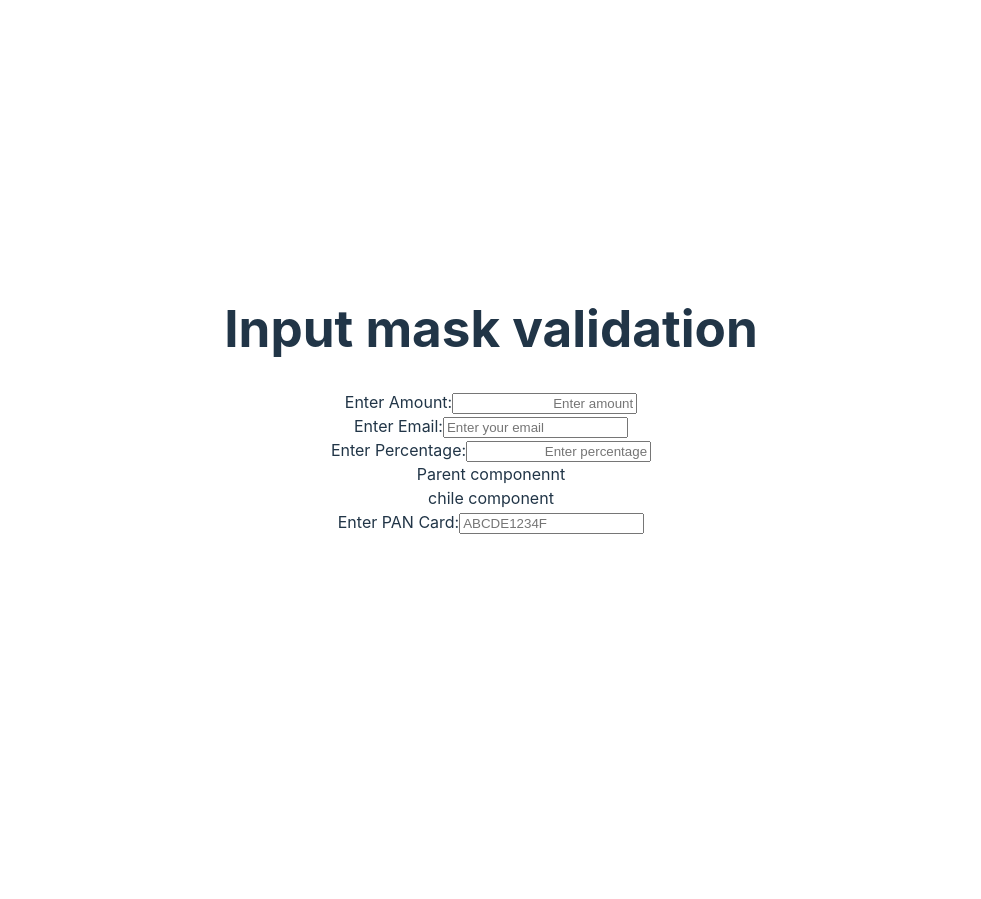
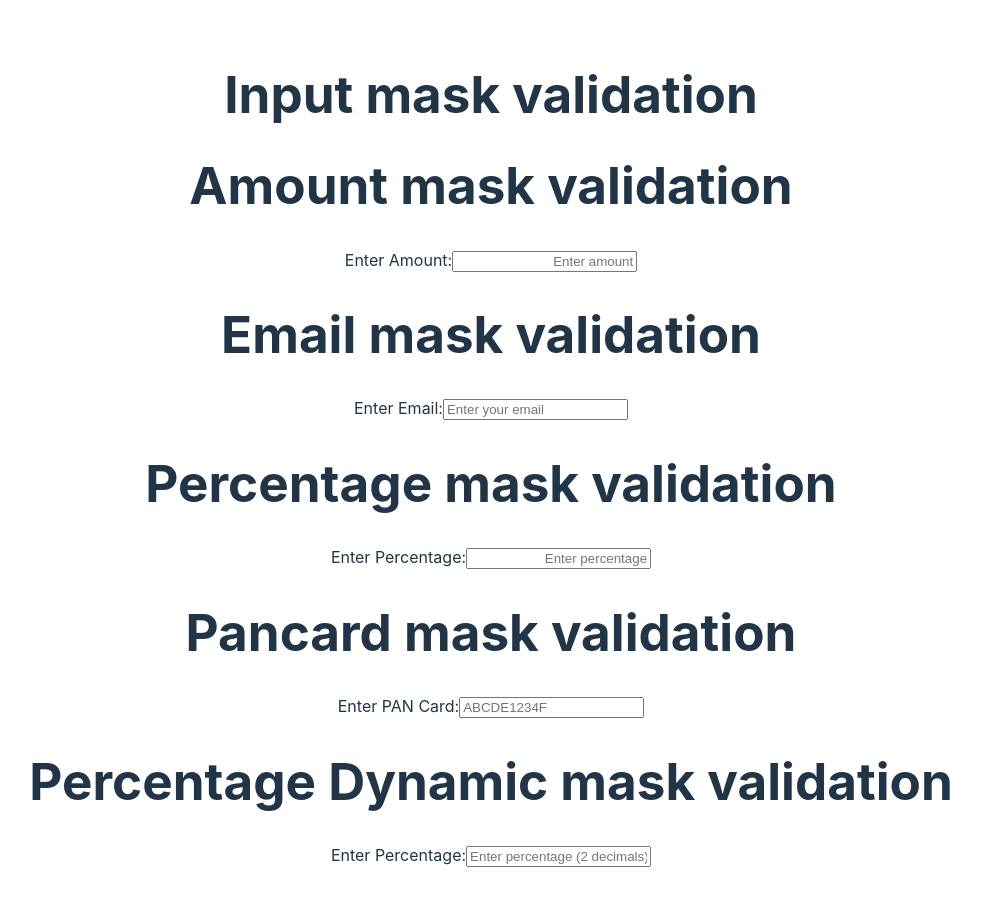
Before and after one commit to jk5422/React, a React (Vite) app in the folder inputmask/: page / in a window 1280 px wide. Shown: the whole page, without its empty margins (149-1130 px from the left). Before the commit the page ends 800 px from the top, so only its background shows below. Built offline with nearby package versions, Linux system fonts and the light colour scheme.

Commit message:
dynamic percentage component add

```diff
--- a/inputmask/src/App.jsx
+++ b/inputmask/src/App.jsx
@@ -1,5 +1,6 @@
 
 import './App.css'
+import DynamicPercentage from './DynamicPercentage'
 import EmailInputMask from './EmailValidation'
 import RupeeInputMask from './Inputmask'
 import PANCardInputMask from './PanCard'
@@ -10,13 +11,22 @@ function App() {
 
   return (
     <>
+      <h1>Input mask validation</h1>
       <div>
-        <h1>Input mask validation</h1>
+        <h1>Amount mask validation</h1>
         <RupeeInputMask />
+        <h1>Email mask validation</h1>
+
         <EmailInputMask />
+        <h1>Percentage mask validation</h1>
+
         <PercentageInputMask />
-        <ParentComponent />
+        {/*<ParentComponent />*/}
+        <h1>Pancard mask validation</h1>
+
         <PANCardInputMask />
+        <h1>Percentage Dynamic mask validation</h1>
+        <DynamicPercentage />
       </div>
     </>
   )
--- /dev/null
+++ b/inputmask/src/DynamicPercentage.tsx
@@ -0,0 +1,131 @@
+import React, { useState, useEffect } from 'react';
+import InputMask from 'react-input-mask';
+
+interface PercentageInputMaskProps {
+    id?: string;
+    name?: string;
+    className?: string;
+    value?: string;
+    onChange?: (e: React.ChangeEvent<HTMLInputElement>) => void;
+    onKeyDown?: (e: React.KeyboardEvent<HTMLInputElement>) => void;
+    onBlur?: (e: React.FocusEvent<HTMLInputElement>) => void;
+    isRequired?: boolean;
+    decimalPoints?: number; // Decimal precision, default 2
+    allowNegative?: boolean; // New prop to allow negative values
+}
+
+const DynamicPercentage: React.FC<PercentageInputMaskProps> = ({
+    id,
+    name,
+    className,
+    value: propValue,
+    onChange,
+    onKeyDown,
+    onBlur,
+    isRequired = false,
+    decimalPoints = 2, // Default value for decimal places
+    allowNegative = false // Default to not allow negative values
+}) => {
+    const [value, setValue] = useState<string>(propValue || "");
+
+    // Regex pattern to handle dynamic decimal precision and optional negative values
+    const decimalPattern = new RegExp(
+        `^${allowNegative ? '-?' : ''}\\d*\\.?\\d{0,${decimalPoints}}$`
+    );
+
+    useEffect(() => {
+        // Keep internal value in sync with prop value
+        if (propValue !== undefined) {
+            setValue(propValue);
+        }
+    }, [propValue]);
+
+    // Handle input changes and ensure valid percentage
+    const handleInputChange = (e: React.ChangeEvent<HTMLInputElement>) => {
+        let inputValue = e.target.value;
+
+        // Allow '-' at the start if negative values are allowed
+        if (allowNegative && inputValue === "-") {
+            setValue(inputValue);
+            if (onChange) {
+                onChange(e);
+            }
+            return;
+        }
+
+        // Prepend '0' if input starts with '.'
+        if (inputValue.startsWith('.')) {
+            inputValue = '0' + inputValue;
+        }
+
+        // Remove leading zeros unless it's a valid decimal like 0.55 or -0.55
+        if (inputValue.startsWith('-0') && inputValue.length > 2 && inputValue[2] !== '.') {
+            inputValue = inputValue.replace(/^-0+/, '-');
+        } else if (inputValue.startsWith('0') && inputValue.length > 1 && inputValue[1] !== '.') {
+            inputValue = inputValue.replace(/^0+/, '');
+        }
+
+        // Match the input with the dynamic regex pattern
+        if (decimalPattern.test(inputValue)) {
+            const percentageValue = parseFloat(inputValue);
+
+            // Ensure percentage is between -100 and 100 if negative is allowed, or just 0-100
+            if (!isNaN(percentageValue) && percentageValue <= 100 && (allowNegative || percentageValue >= 0)) {
+                setValue(inputValue); // Update internal value
+                if (onChange) {
+                    onChange(e); // Trigger onChange prop if available
+                }
+            } else if (inputValue === "") {
+                setValue(""); // Allow clearing the input
+                if (onChange) {
+                    onChange(e);
+                }
+            }
+        }
+    };
+
+    // Handle blur event to replace '-' with '0' if needed
+    const handleBlur = (e: React.FocusEvent<HTMLInputElement>) => {
+        if (value === "-") {
+            setValue("0"); // Replace '-' with '0' on blur
+            if (onChange) {
+                const modifiedEvent = { ...e, target: { ...e.target, value: "0" } };
+                onChange(modifiedEvent as React.ChangeEvent<HTMLInputElement>);
+            }
+        }
+        if (onBlur) {
+            onBlur(e); // Pass the blur event to the parent if provided
+        }
+    };
+
+    // Handle focus events
+    const handleFocus = (e: React.FocusEvent<HTMLInputElement>) => {
+        if (!value) {
+            setValue(""); // Ensure no pre-filling with "0"
+        }
+    };
+
+    return (
+        <div>
+            <label htmlFor={id || 'percentage-input'}>
+                {isRequired && <span style={{ color: 'red' }}>*</span>} Enter Percentage:
+            </label>
+            <InputMask
+                id={id}
+                name={name}
+                className={className}
+                mask=""                          // No specific mask
+                value={value}                    // Controlled input value
+                onChange={handleInputChange}     // Validate and restrict input
+                onFocus={handleFocus}            // Focus behavior
+                onKeyDown={onKeyDown}            // Pass down onKeyDown handler
+                onBlur={handleBlur}              // Handle blur event with validation
+                maskChar={null}                  // No additional mask characters
+                style={{ textAlign: 'right' }}   // Right-align the input for better UX
+                placeholder={`Enter percentage (${decimalPoints} decimal${decimalPoints > 1 ? 's' : ''})`} // Dynamic placeholder
+            />
+        </div>
+    );
+};
+
+export default DynamicPercentage;
```
